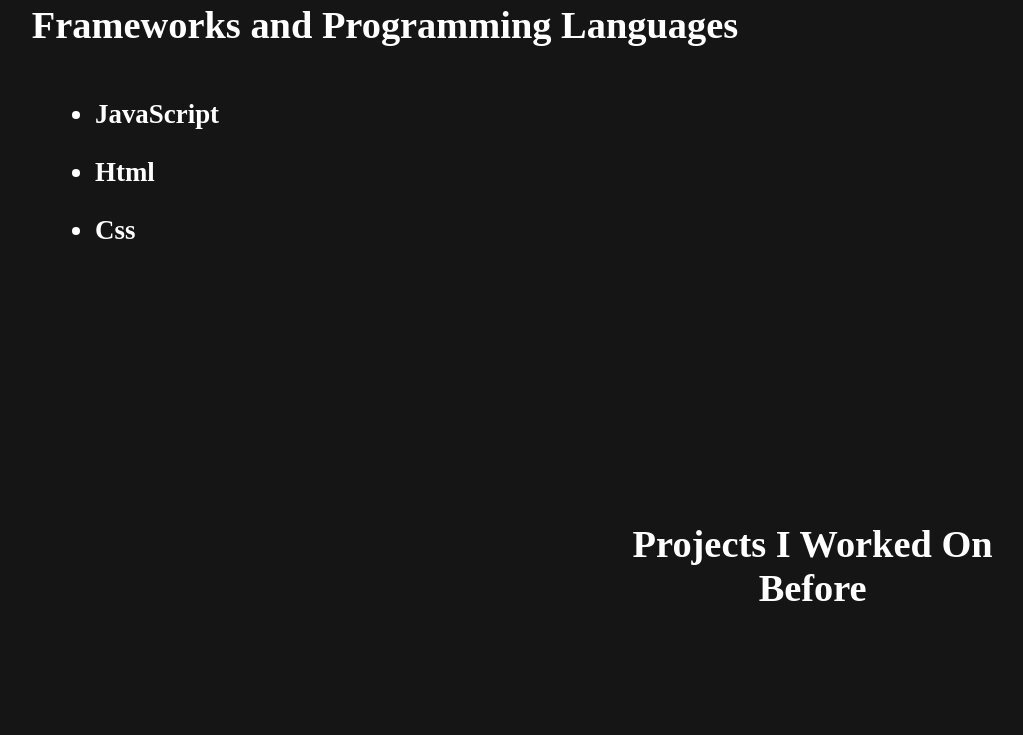
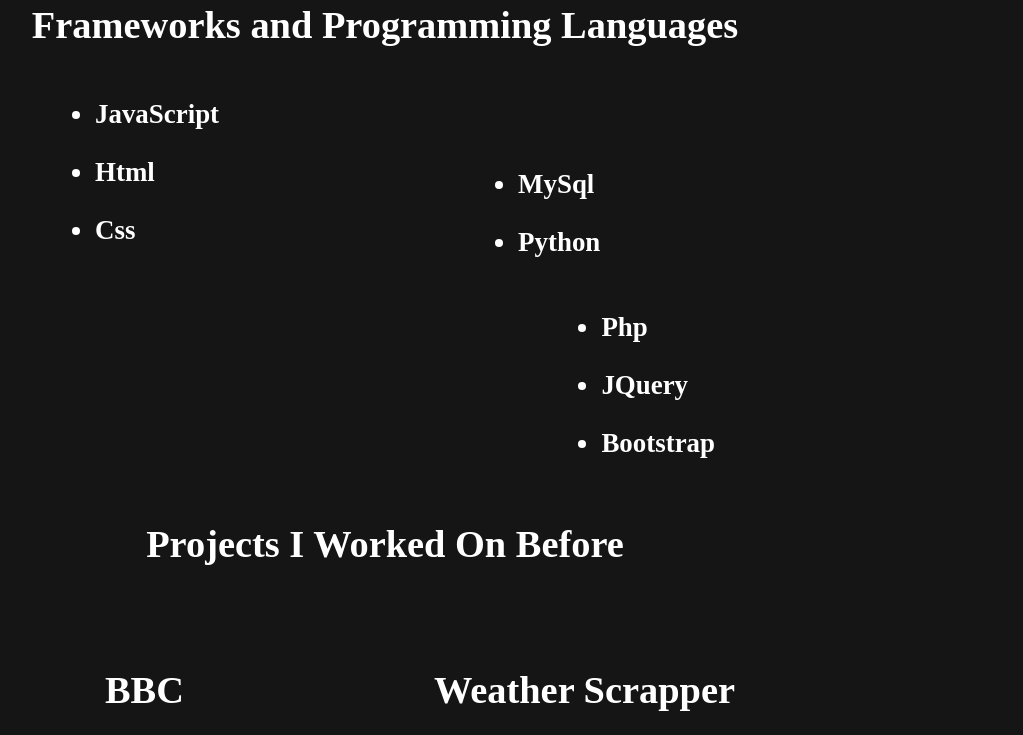
Before and after one commit to my-info/fast, a plain HTML site: page index.html in a window 1280 px wide. Shown: the part 2977-3712 px from the top of the page, without its empty margins (255-1278 px from the left). Drawn offline with Linux system fonts and the light colour scheme.

Commit message:
Update index.html
python modifiied two

```diff
--- a/index.html
+++ b/index.html
@@ -80,7 +80,7 @@ font-size: 23px;
 
 #S_Col {
 float: left;
-margin-top: 700px;;
+margin-top: 70px;;
 margin-left: 259px;
 font-size: 23px;
 
```
